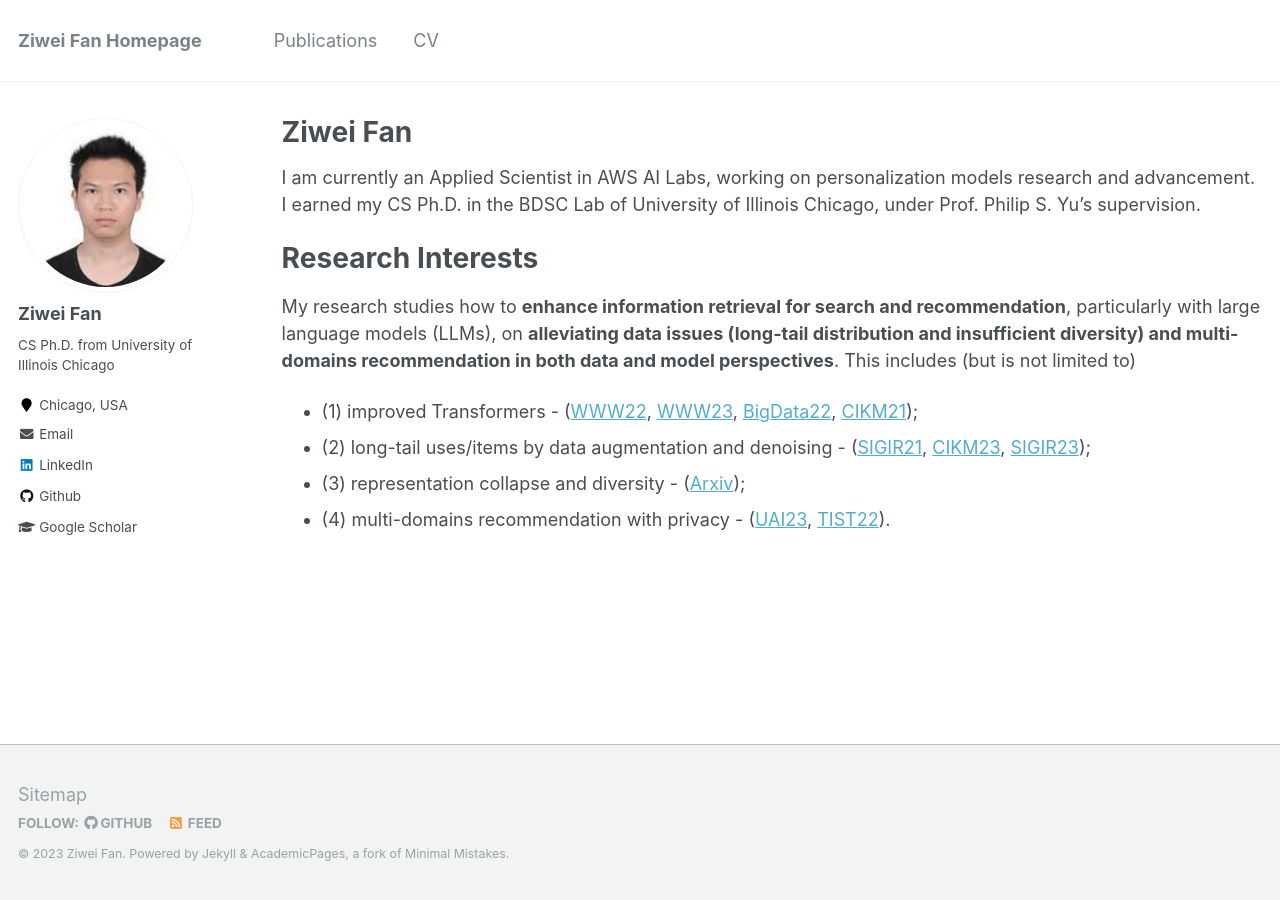
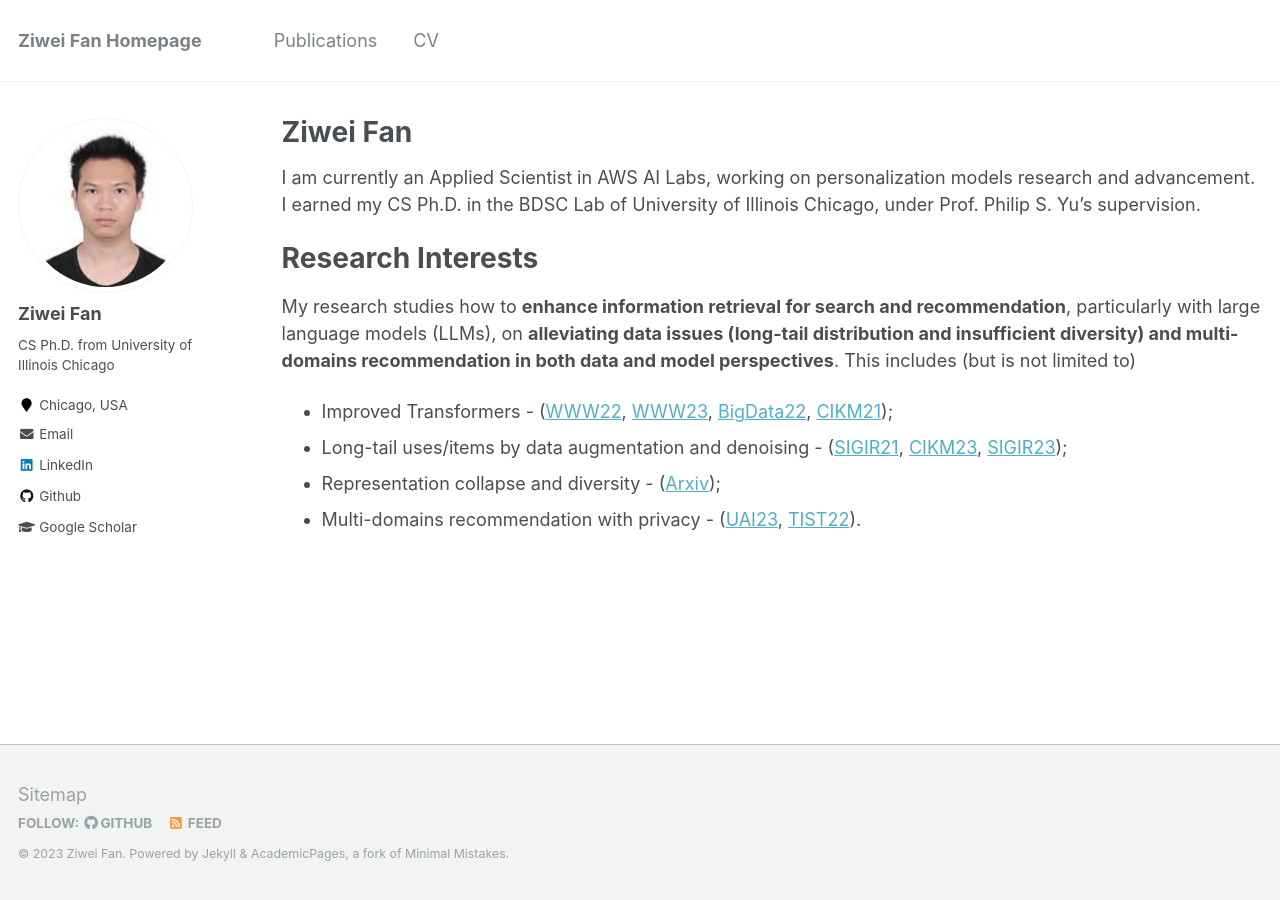
Before and after one commit to ziwei-fan/ziwei-fan.github.io, a Jekyll site: the page built from _pages/about.md, in a window 1280 px wide. Built offline with Jekyll 4.4.1, drawn with Linux system fonts in a browser that asks for light colours.

Commit message:
Update about.md

```diff
--- a/_pages/about.md
+++ b/_pages/about.md
@@ -17,15 +17,15 @@ I earned my CS Ph.D. in the BDSC Lab of University of Illinois Chicago, under Pr
 
 # Research Interests
 My research studies how to **enhance information retrieval for search and recommendation**, particularly with large language models (LLMs), on **alleviating data issues (long-tail distribution and insufficient diversity) and multi-domains recommendation in both data and model perspectives**. This includes (but is not limited to)
-* (1) improved Transformers - ([WWW22](https://arxiv.org/pdf/2201.06035.pdf),
+* Improved Transformers - ([WWW22](https://arxiv.org/pdf/2201.06035.pdf),
 [WWW23](https://arxiv.org/pdf/2301.12197.pdf),
 [BigData22](https://arxiv.org/pdf/2210.13572.pdf),
 [CIKM21](https://arxiv.org/pdf/2106.06165.pdf));
-* (2) long-tail uses/items by data augmentation and denoising - ([SIGIR21](https://arxiv.org/pdf/2105.00522.pdf),
+* Long-tail uses/items by data augmentation and denoising - ([SIGIR21](https://arxiv.org/pdf/2105.00522.pdf),
 [CIKM23](https://arxiv.org/pdf/2305.07633.pdf),
 [SIGIR23](https://arxiv.org/pdf/2304.03344.pdf));
-* (3) representation collapse and diversity - ([Arxiv](https://arxiv.org/pdf/2306.11986.pdf));
-* (4) multi-domains recommendation with privacy - ([UAI23](https://arxiv.org/pdf/2306.03191.pdf),
+* Representation collapse and diversity - ([Arxiv](https://arxiv.org/pdf/2306.11986.pdf));
+* Multi-domains recommendation with privacy - ([UAI23](https://arxiv.org/pdf/2306.03191.pdf),
 [TIST22](https://dl.acm.org/doi/full/10.1145/3501815)).
 <!-- * Data-Centric AI (Learn (Distill) New Data for Addressing Data Issues) -->
 <!-- 	* Data Sparsity Issue in Sequential Recommendation
```
